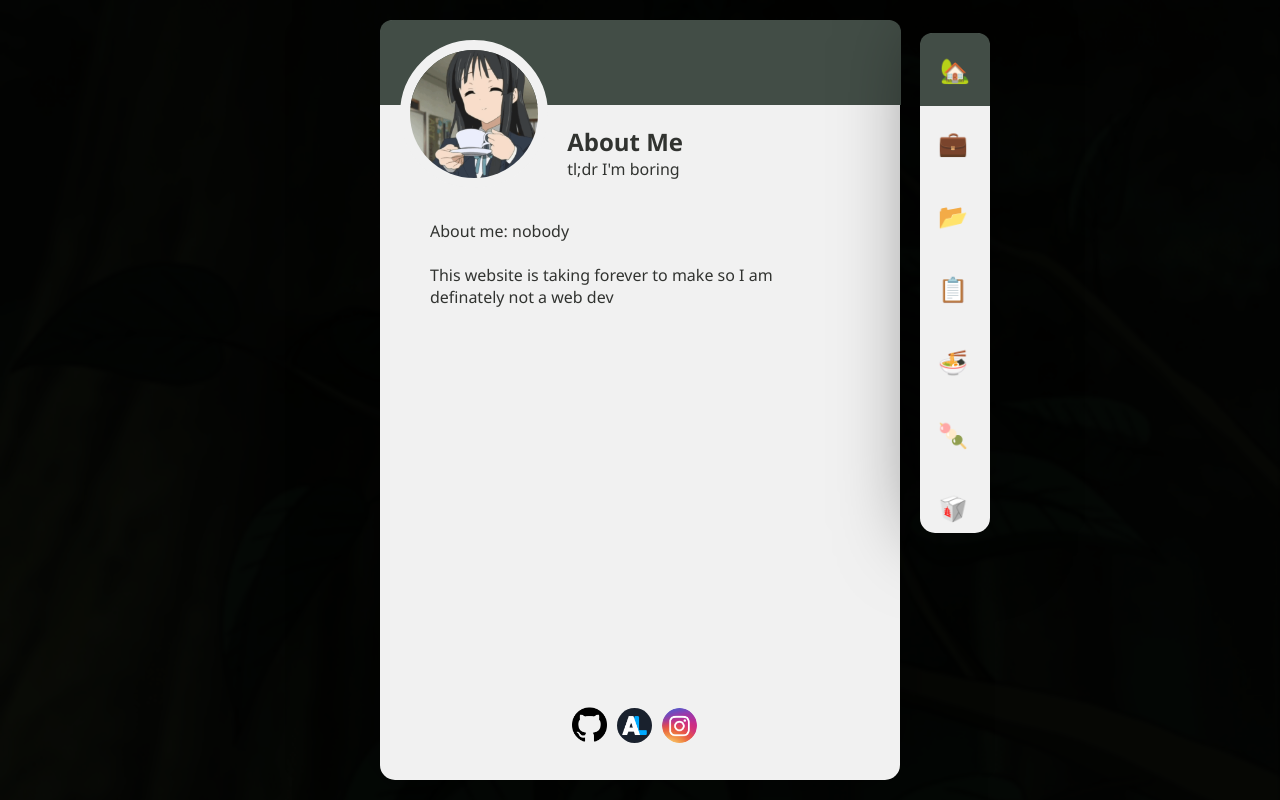
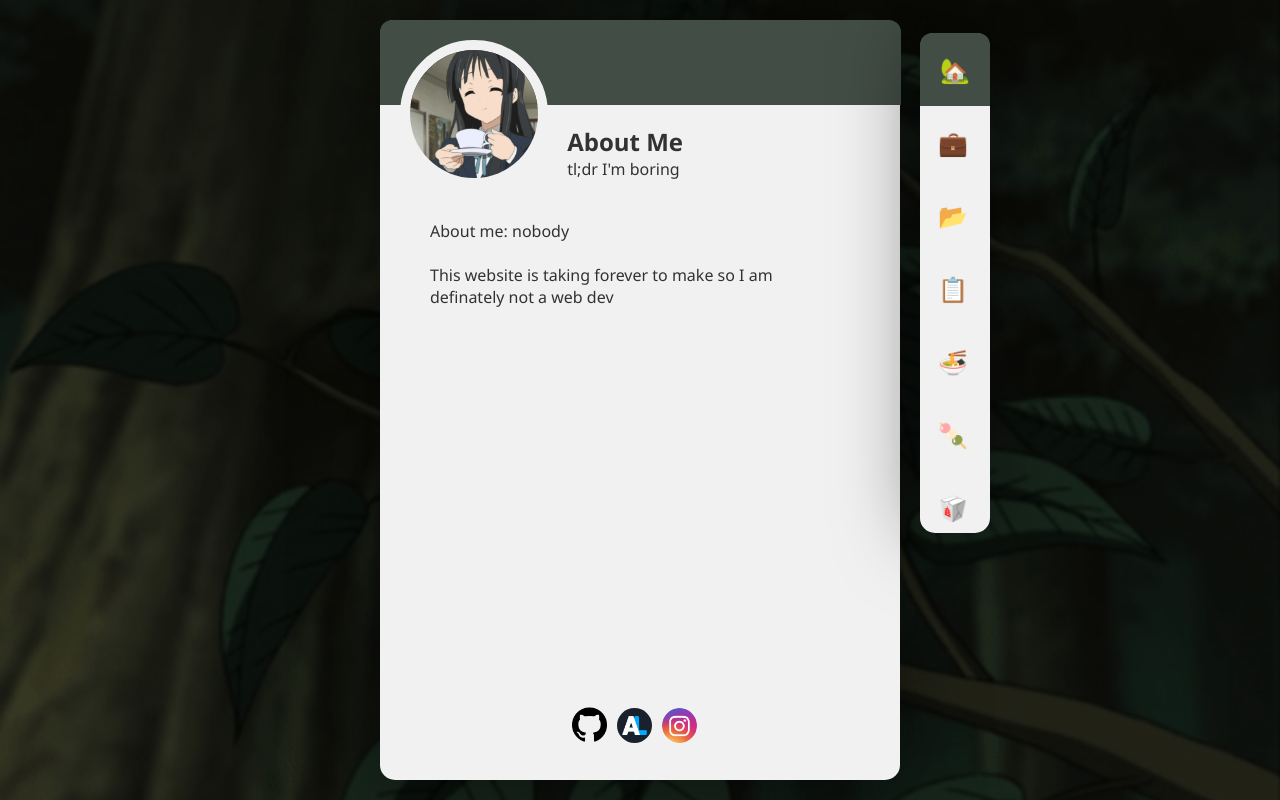
Before and after one commit to Javascript-void0/javascript-void0.github.io, a Flask app: page /about/ in a window 1280 px wide. Run offline with Flask 2, Linux system fonts and the light colour scheme.

Commit message:
Update main.css

```diff
--- a/static/css/main.css
+++ b/static/css/main.css
@@ -48,7 +48,6 @@ body {
 
 	.pfp {
 		flex: 1;
-		/* margin-left: auto; */
 	}
 
 	.name {
@@ -81,7 +80,7 @@ body {
 		background-attachment: fixed;
 		background-size: cover;
 		background-blend-mode: multiply;
-		background-color: rgb(15, 19, 15);
+		background-color: #5a6159;
 	}
 
 	.card {
```
